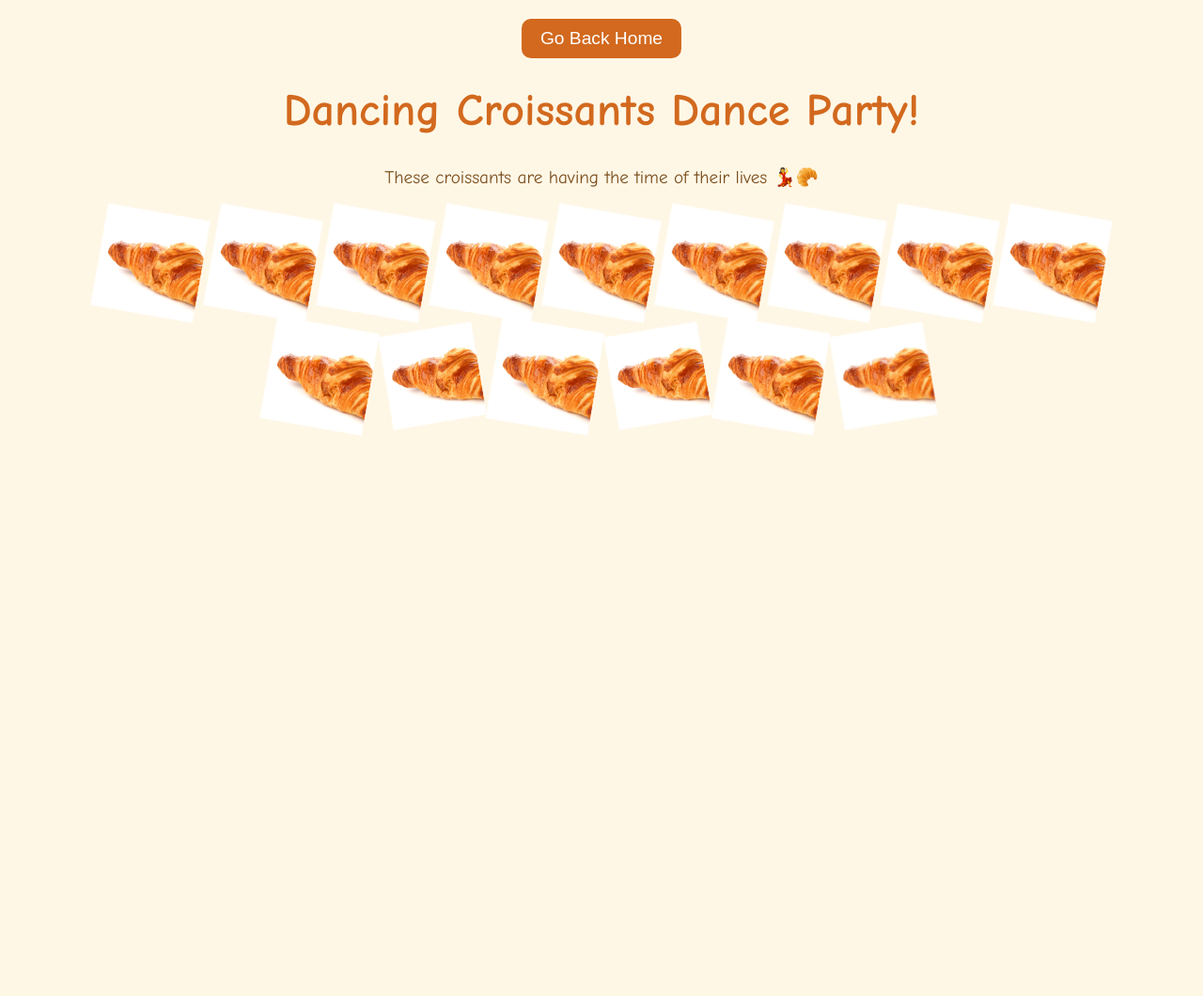
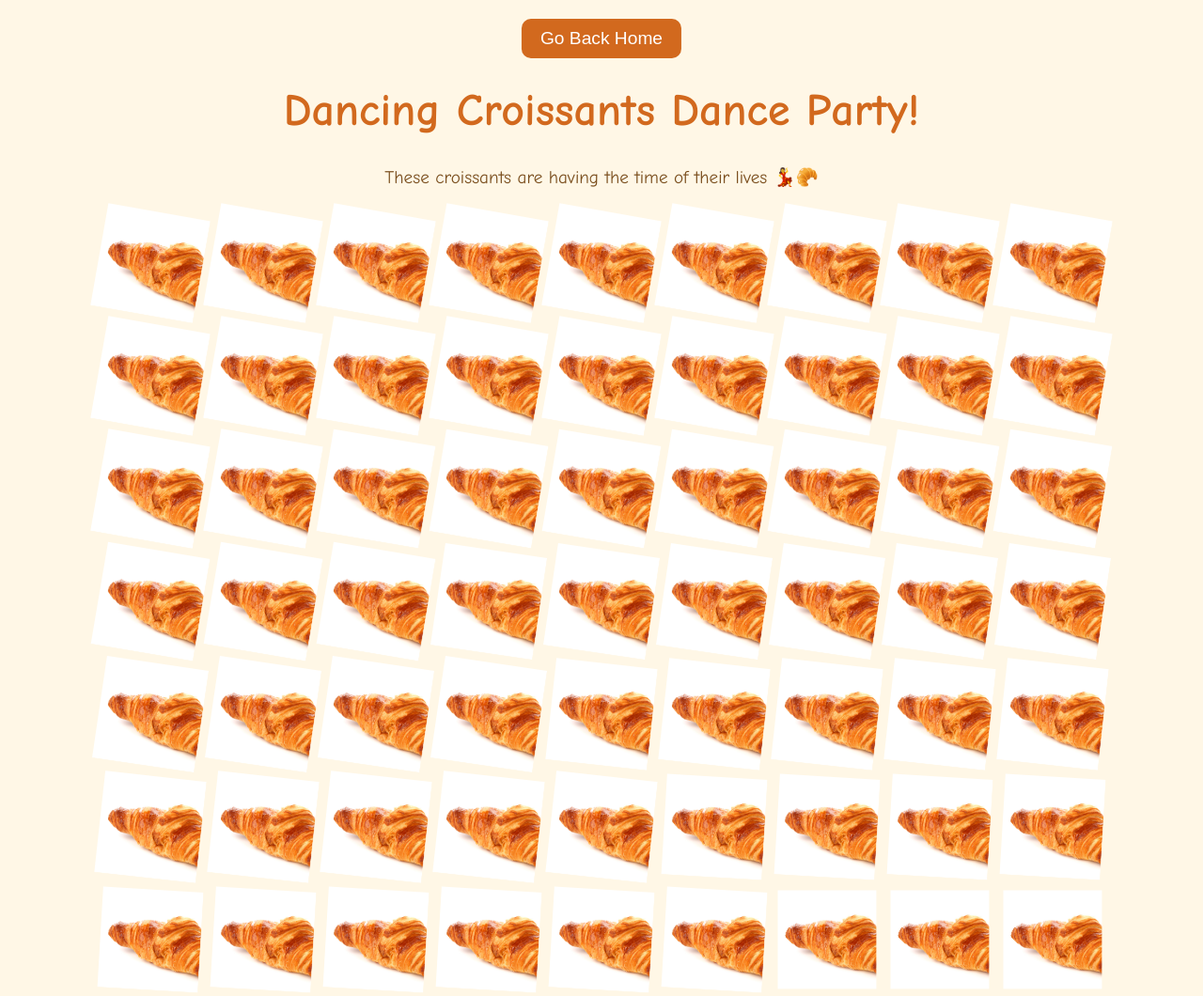
Before and after one commit to MagicDippyEgg/dancingcroissants, a plain HTML site: page dance.html in a window 1280 px wide. Shown: the top 1060 px of the page at 94% size. Before the commit the page ends 800 px from the top, so only its background shows below. Drawn offline with Linux system fonts and the light colour scheme; animation ran at ten frames a second.

Commit message:
Update dance.html

```diff
--- a/dance.html
+++ b/dance.html
@@ -90,7 +90,7 @@
     }
 
     // Keep adding new croissants every second
-    setInterval(addCroissant, 1000);
+    setInterval(addCroissant, 10);
   </script>
 </body>
 </html>
```
